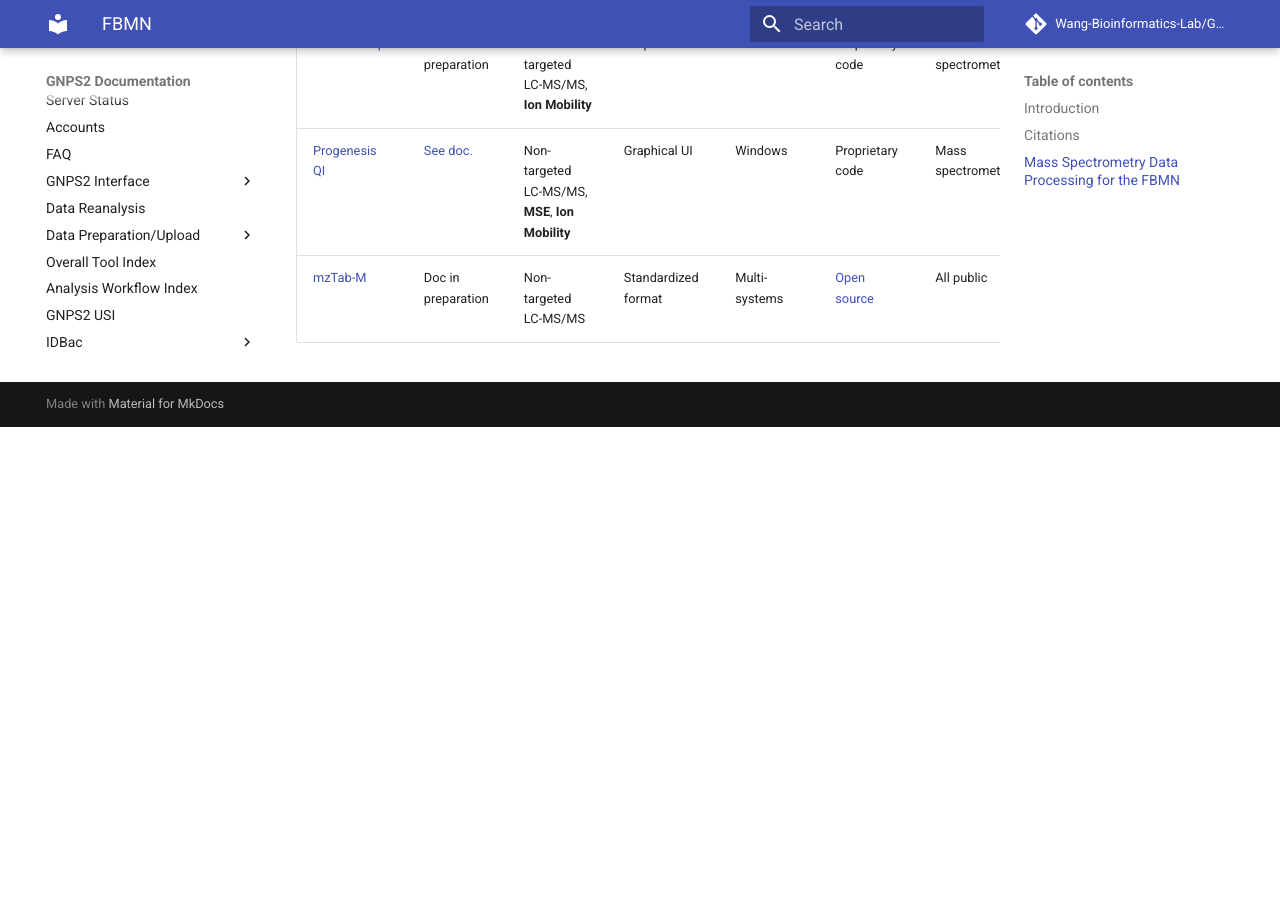
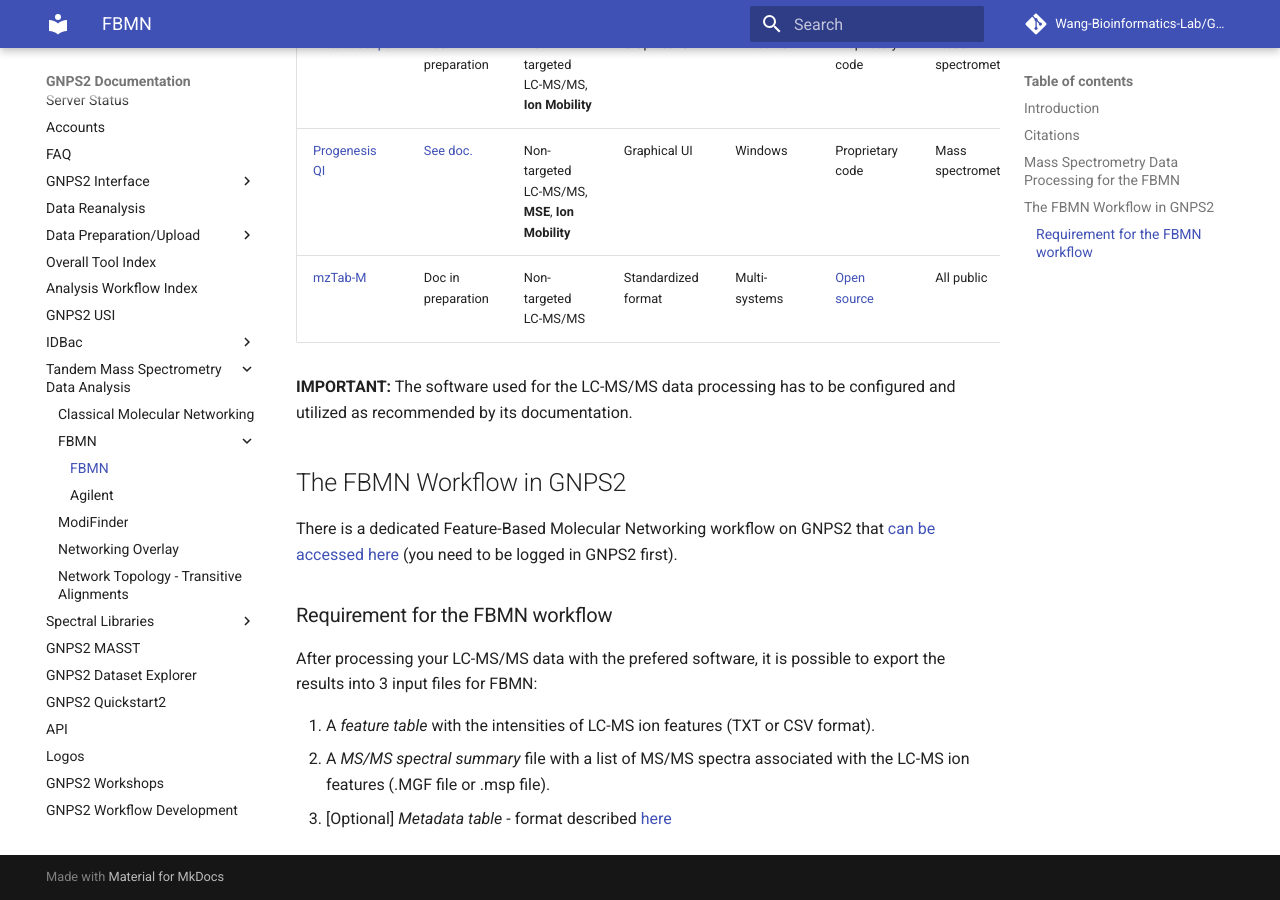
Before and after one commit to Wang-Bioinformatics-Lab/GNPS2_Documentation, an MkDocs documentation site: the page built from docs/fbmn.md, in a window 1280 px wide and 900 px high, scrolled down 1482 px. Built offline with MkDocs 1.6.1 and Material for MkDocs 9.7.7, drawn with Linux system fonts in a browser that asks for light colours; comment, search, counter and statistics services are not loaded; before the commit the page ends 1909 px from its top, so only the background shows below that.

Commit message:
Update fbmn.md
More content added

```diff
--- a/docs/fbmn.md
+++ b/docs/fbmn.md
@@ -33,3 +33,16 @@
 |[MetaboScape](https://www.bruker.com/en/products-and-solutions/mass-spectrometry/ms-software/metaboscape.html)|Doc in preparation| Non-targeted LC-MS/MS, **Ion Mobility** |Graphical UI|Windows|Proprietary code|Mass spectrometrists|
 |[Progenesis QI](http://www.nonlinear.com/progenesis/qi/)|[See doc.](FBMN-with-progenesisQI.md)| Non-targeted LC-MS/MS, **MSE**, **Ion Mobility** |Graphical UI|Windows|Proprietary code|Mass spectrometrists|
 |[mzTab-M](https://pubs.acs.org/doi/abs/10.1021/acs.analchem.8b04310)|Doc in preparation| Non-targeted LC-MS/MS | Standardized format|Multi-systems|[Open source](https://github.com/lifs-tools/jmzTab-m)|All public|
+
+**IMPORTANT:** The software used for the LC-MS/MS data processing has to be configured and utilized as recommended by its documentation.
+
+## The FBMN Workflow in GNPS2
+
+There is a dedicated Feature-Based Molecular Networking workflow on GNPS2 that [can be accessed here](https://gnps2.org/workflowinput?workflowname=feature_based_molecular_networking_workflow) (you need to be logged in GNPS2 first).
+
+### Requirement for the FBMN workflow
+After processing your LC-MS/MS data with the prefered software, it is possible to export the results into 3 input files for FBMN:
+
+1. A *feature table* with the intensities of LC-MS ion features (TXT or CSV format).
+1. A *MS/MS spectral summary* file with a list of MS/MS spectra associated with the LC-MS ion features (.MGF file or .msp file).
+3. [Optional] *Metadata table* - format described [here](link to be added)
```
